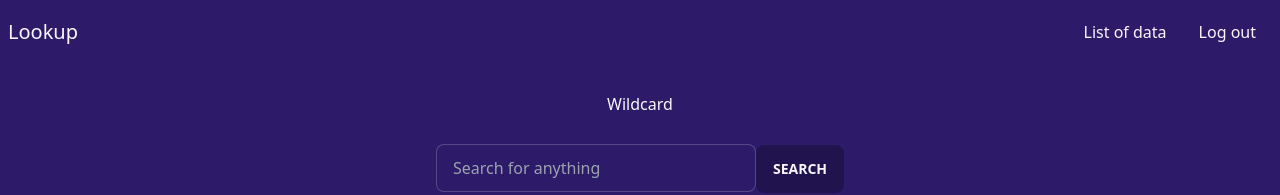
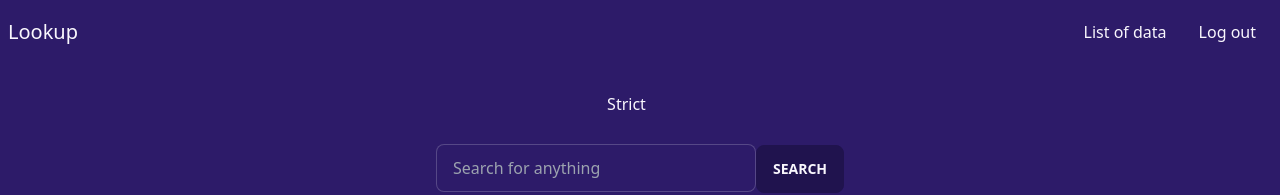
Before and after one commit to 52617365/Lookup, a Next.js app: page /lookup in a window 1280 px wide. Shown: the top 195 px of the page. Built offline with nearby package versions, Linux system fonts and the light colour scheme.

Commit message:
Strict by default.
Signed-off-by: 52617365 <rasengithub@protonmail.com>

```diff
--- a/components/LookupOptions.tsx
+++ b/components/LookupOptions.tsx
@@ -5,8 +5,8 @@ export default function LookupOptions() {
             <div>
                 <label className="swap float-left">
                     <input type="checkbox"/>
-                    <div className="swap-on">Strict</div>
-                    <div className="swap-off">Wildcard</div>
+                    <div className="swap-on">Wildcard</div>
+                    <div className="swap-off">Strict</div>
                 </label>
                 <div className={"float-left"}>
                 </div>
```
